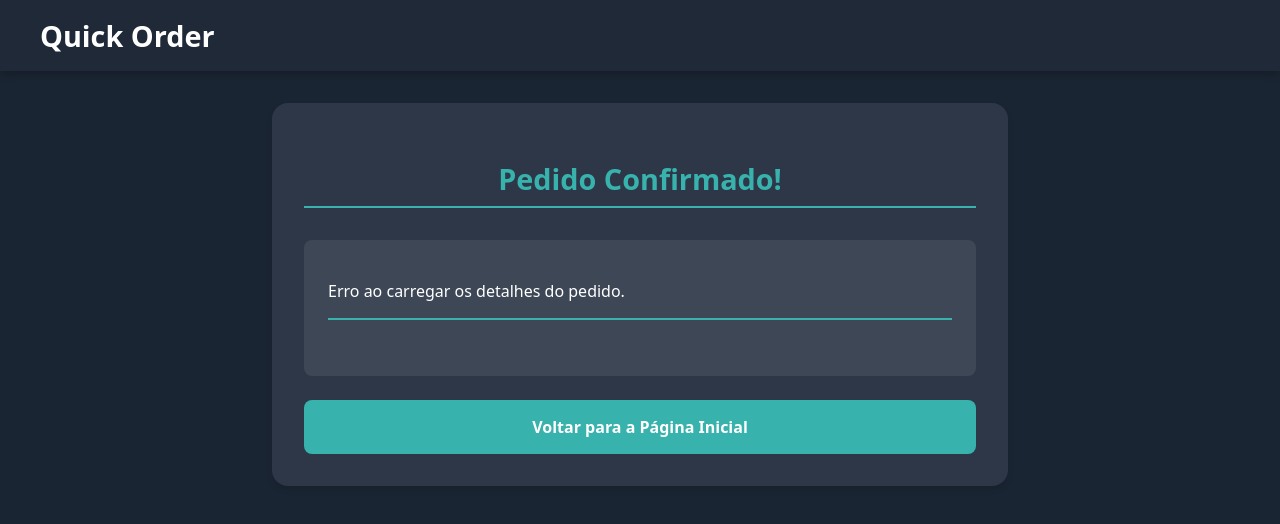
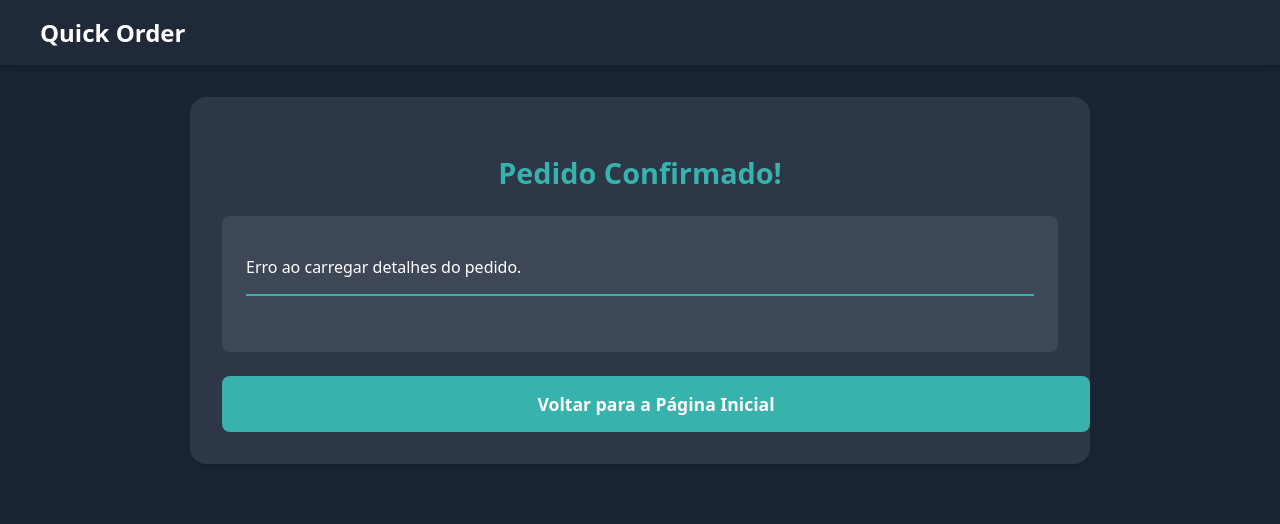
Before and after one commit to serigioferreira7/PAP-Sergio, a website: page views/order-confirmation.html in a window 1280 px wide. Drawn offline with Linux system fonts and the light colour scheme.

Commit message:
Primeiro commit

```diff
--- a/routes/orders.js
+++ b/routes/orders.js
@@ -21,7 +21,7 @@ router.post('/', async (req, res) => {
 
     return res.status(201).json({
       success: true,
-      order
+      orders
     });
   } catch (error) {
     console.error('Erro ao criar a encomenda:', error);
--- a/views/order-confirmation.html
+++ b/views/order-confirmation.html
@@ -5,37 +5,19 @@
     <meta name="viewport" content="width=device-width, initial-scale=1.0">
     <title>Quick Order - Confirmação</title>
     <style>
-    :root {
-      --bg-color: #1a2533;
-      --header-bg: #1f2937;
-      --card-bg: #2d3748;
-      --card-inner: #3d4756;
-      --accent: #38b2ac;
-      --accent-hover: #319795;
-      --text-color: #ffffff;
-      --shadow-light: rgba(0, 0, 0, 0.1);
-      --shadow-medium: rgba(0, 0, 0, 0.3);
-    }
-
-    * {
-      box-sizing: border-box;
-    }
-
+        /* Estilos principais */
         body {
             font-family: system-ui, -apple-system, sans-serif;
             margin: 0;
             padding: 0;
-      background-color: var(--bg-color);
-      color: var(--text-color);
-      display: flex;
-      flex-direction: column;
-      min-height: 100vh;
+            background-color: #1a2533;
+            color: #ffffff;
         }
 
-    header {
-      background-color: var(--header-bg);
+        .header {
+            background-color: #1f2937;
             padding: 1rem 2rem;
-      box-shadow: 0 2px 10px var(--shadow-medium);
+            box-shadow: 0 2px 10px rgba(0, 0, 0, 0.3);
         }
 
         .nav-container {
@@ -47,44 +29,41 @@
         }
 
         .logo {
-      font-size: 1.8rem;
+            font-size: 1.5rem;
             font-weight: 700;
-      color: var(--text-color);
+            color: #ffffff;
             text-decoration: none;
         }
 
         .main-content {
-      max-width: 800px;
-      width: 100%;
+            max-width: 900px;
             margin: 2rem auto;
             padding: 0 2rem;
-      flex: 1;
         }
 
         .confirmation-section {
-      background-color: var(--card-bg);
+            background-color: #2d3748;
             padding: 2rem;
             border-radius: 1rem;
-      box-shadow: 0 4px 6px var(--shadow-light);
+            box-shadow: 0 4px 6px rgba(0, 0, 0, 0.1);
         }
 
         .confirmation-title {
             font-size: 1.8rem;
             margin-bottom: 1rem;
-      color: var(--accent);
+            color: #38b2ac;
             text-align: center;
-      border-bottom: 2px solid var(--accent);
-      padding-bottom: 0.5rem;
         }
 
         .thank-you-message {
             font-size: 1.2rem;
-      margin: 1rem 0 2rem;
+            margin: 1.5rem 0;
             text-align: center;
+            color: #ffffff;
         }
 
         .order-details {
-      background-color: var(--card-inner);
+            background-color: #3d4756;
             padding: 1.5rem;
             border-radius: 0.5rem;
             margin-top: 1rem;
@@ -93,8 +72,9 @@
         .detail-row {
             display: flex;
             justify-content: space-between;
-      padding: 0.5rem 0;
+            padding: 0.75rem 0;
             border-bottom: 1px solid #4a5568;
+            font-size: 1.1rem;
         }
 
         .detail-row:last-child {
@@ -106,9 +86,9 @@
             justify-content: space-between;
             padding: 1rem 0;
             margin-top: 1rem;
-      border-top: 2px solid var(--accent);
+            border-top: 2px solid #38b2ac;
             font-weight: bold;
-      font-size: 1.2rem;
+            font-size: 1.4rem;
         }
 
         .back-button {
@@ -116,11 +96,11 @@
             width: 100%;
             padding: 1rem;
             margin-top: 1.5rem;
-      background-color: var(--accent);
-      color: var(--text-color);
+            background-color: #38b2ac;
+            color: white;
             border: none;
             border-radius: 0.5rem;
-      font-size: 1rem;
+            font-size: 1.1rem;
             font-weight: 600;
             cursor: pointer;
             transition: all 0.2s ease;
@@ -129,14 +109,33 @@
         }
 
         .back-button:hover {
-      background-color: var(--accent-hover);
+            background-color: #319795;
             transform: translateY(-2px);
             box-shadow: 0 4px 12px rgba(56, 178, 172, 0.2);
+        }
+
+        /* Responsividade */
+        @media (max-width: 768px) {
+            .main-content {
+                padding: 0 1rem;
+            }
+
+            .logo {
+                font-size: 1.2rem;
+            }
+
+            .confirmation-title {
+                font-size: 1.5rem;
+            }
+
+            .back-button {
+                font-size: 1rem;
+            }
         }
     </style>
 </head>
 <body>
-  <header>
+    <header class="header">
         <div class="nav-container">
             <a href="/" class="logo">Quick Order</a>
         </div>
@@ -145,36 +144,38 @@
     <main class="main-content">
         <div class="confirmation-section">
             <h2 class="confirmation-title">Pedido Confirmado!</h2>
-      <!-- Mensagem personalizada de agradecimento -->
-      <p id="thank-you-message" class="thank-you-message"></p>
+            <p class="thank-you-message" id="thank-you-message"></p>
 
             <div id="order-details" class="order-details">
                 <div id="products-list"></div>
                 <div id="order-total" class="total-row"></div>
             </div>
+
             <a href="/" class="back-button">Voltar para a Página Inicial</a>
         </div>
     </main>
 
     <script>
         document.addEventListener('DOMContentLoaded', () => {
+            // Recupera os dados do localStorage
             const orderDetails = JSON.parse(localStorage.getItem('orderConfirmation'));
             const productsList = document.getElementById('products-list');
             const orderTotal = document.getElementById('order-total');
             const thankYouMessage = document.getElementById('thank-you-message');
 
-      if (orderDetails && orderDetails.order) {
-        const { order } = orderDetails;
+            // Verifica se os dados estão no formato correto
+            if (orderDetails && orderDetails.orders) {  // Alterado de "order" para "orders"
+                const { customerName, orders } = orderDetails;
 
-        // Exibir mensagem personalizada utilizando o nome do cliente (se disponível)
-        if (order.customerName) {
-          thankYouMessage.textContent = `Obrigado, ${order.customerName}, pela sua compra! Em breve, sua encomenda chegará.`;
+                // Exibe a mensagem de agradecimento
+                if (customerName) {
+                    thankYouMessage.textContent = `Obrigado, ${customerName}, pela sua compra! Em breve, sua encomenda chegará.`;
                 } else {
                     thankYouMessage.textContent = 'Obrigado pela sua compra! Em breve, sua encomenda chegará.';
                 }
 
-        // Exibir detalhes dos produtos
-        order.products.forEach(product => {
+                // Exibe detalhes dos produtos
+                orders.products.forEach(product => {  // Alterado de "order" para "orders"
                     const detailRow = document.createElement('div');
                     detailRow.className = 'detail-row';
                     detailRow.innerHTML = `
@@ -184,13 +185,13 @@
                     productsList.appendChild(detailRow);
                 });
 
-        // Exibir total do pedido
+                // Exibe o total
                 orderTotal.innerHTML = `
                     <span>Total:</span>
-          <span>€${order.total.toFixed(2)}</span>
+                    <span>€${orders.total.toFixed(2)}</span>  <!-- Alterado de "order" para "orders" -->
                 `;
             } else {
-        productsList.innerHTML = '<p>Erro ao carregar os detalhes do pedido.</p>';
+                productsList.innerHTML = '<p>Erro ao carregar detalhes do pedido.</p>';
             }
         });
     </script>
```
Lines whose indentation alone changed are shown as unchanged.
